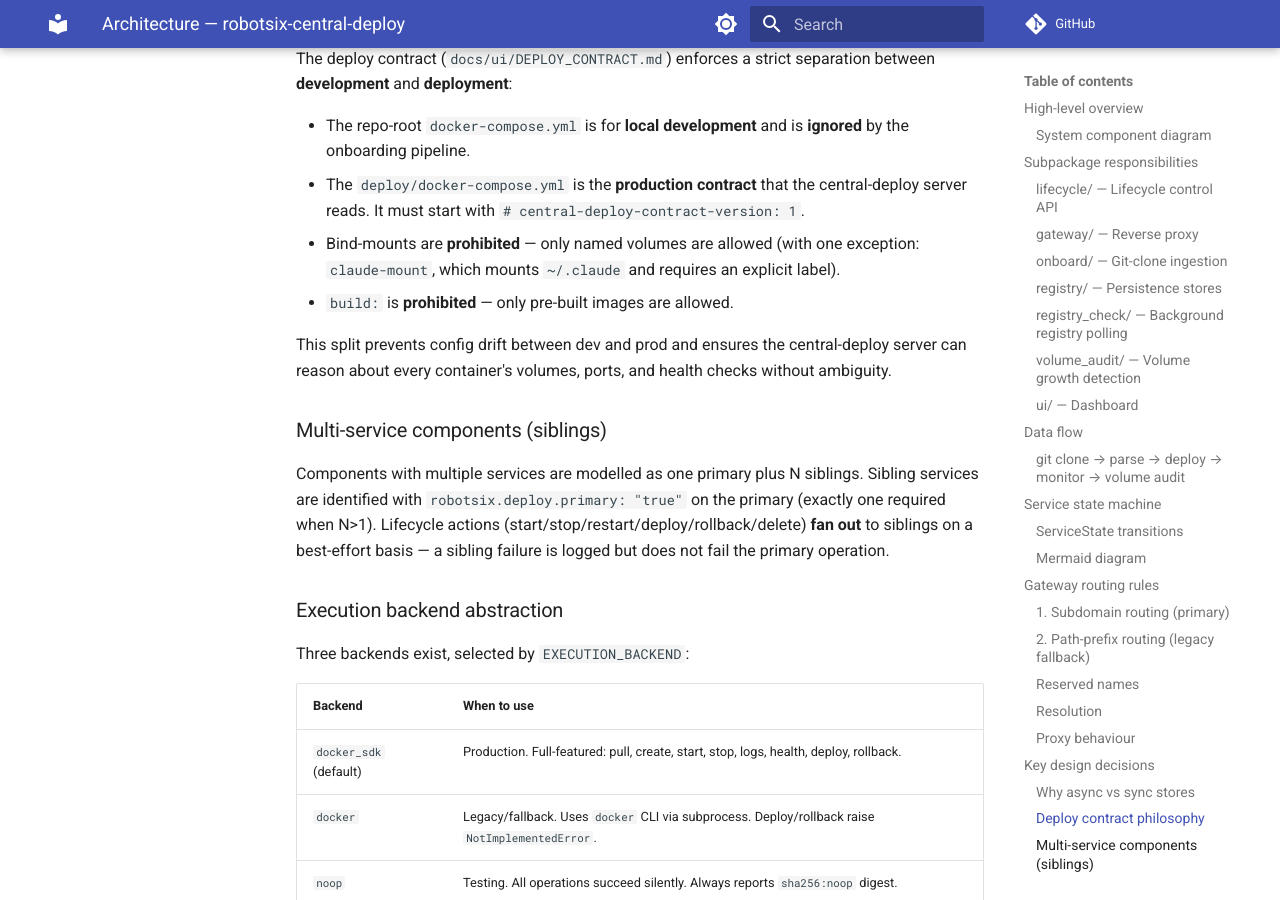
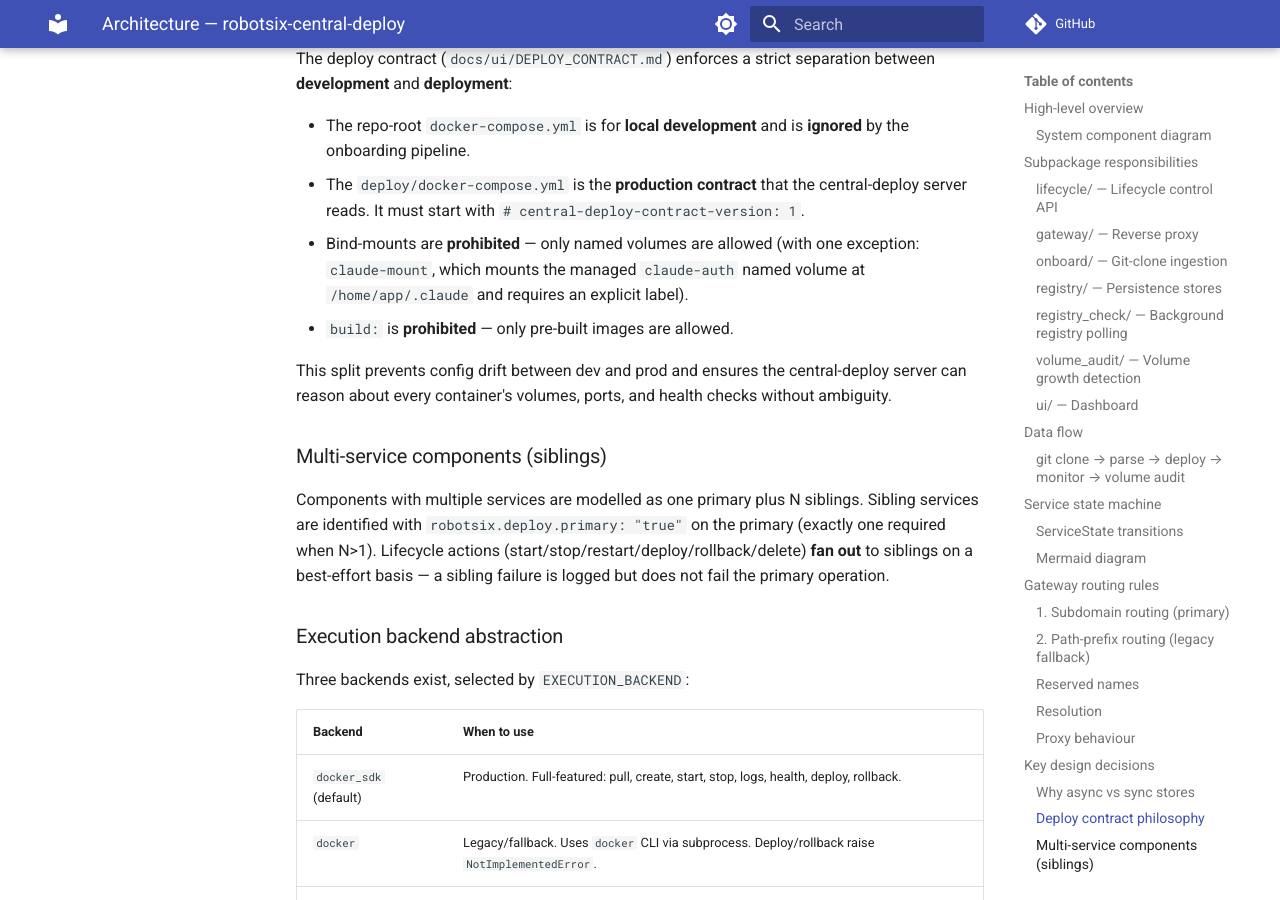
Before and after one commit to damien-robotsix/robotsix-central-deploy, an MkDocs documentation site: the page built from docs/ARCHITECTURE.md, in a window 1280 px wide and 900 px high, scrolled down 7856 px. Built offline with MkDocs 1.6.1 and Material for MkDocs 9.7.7, drawn with Linux system fonts in a browser that asks for light colours; comment, search, counter and statistics services are not loaded.

Commit message:
mill: Update ARCHITECTURE.md to reflect managed claude-auth named volume (stale ~/.claude reference) (20260705T042109Z-update-architecture-md-to-reflect-manage-800a) (#328)
* mill: Update ARCHITECTURE.md to reflect managed claude-auth named volume (stale ~/.claude reference) (20260705T042109Z-update-architecture-md-to-reflect-manage-800a)

* ci: auto-fix missing trailing newline in changelog entry

---------

Co-authored-by: robotsix-mill <mill@robotsix.local>

```diff
--- a/docs/ARCHITECTURE.md
+++ b/docs/ARCHITECTURE.md
@@ -306,7 +306,7 @@ separation between **development** and **deployment**:
   the central-deploy server reads. It must start with
   `# central-deploy-contract-version: 1`.
 - Bind-mounts are **prohibited** — only named volumes are allowed
-  (with one exception: `claude-mount`, which mounts `~/.claude` and
+  (with one exception: `claude-mount`, which mounts the managed `claude-auth` named volume at `/home/app/.claude` and
   requires an explicit label).
 - `build:` is **prohibited** — only pre-built images are allowed.
 
```
Also changed, not shown: CHANGELOG.md (+1 -0 lines), changelog.d/20260705T042109Z-update-architecture-md-to-reflect-manage-800a.misc.md (added, +1 -0 lines).
